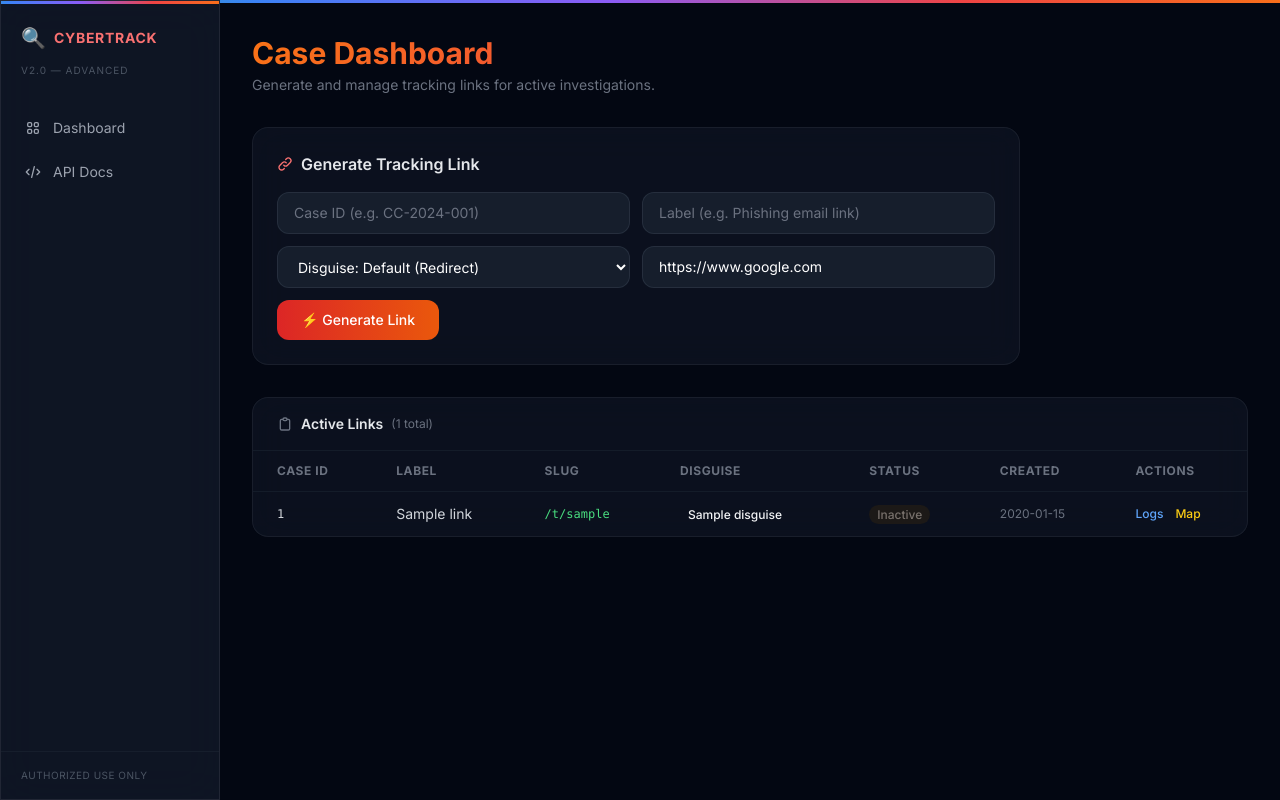
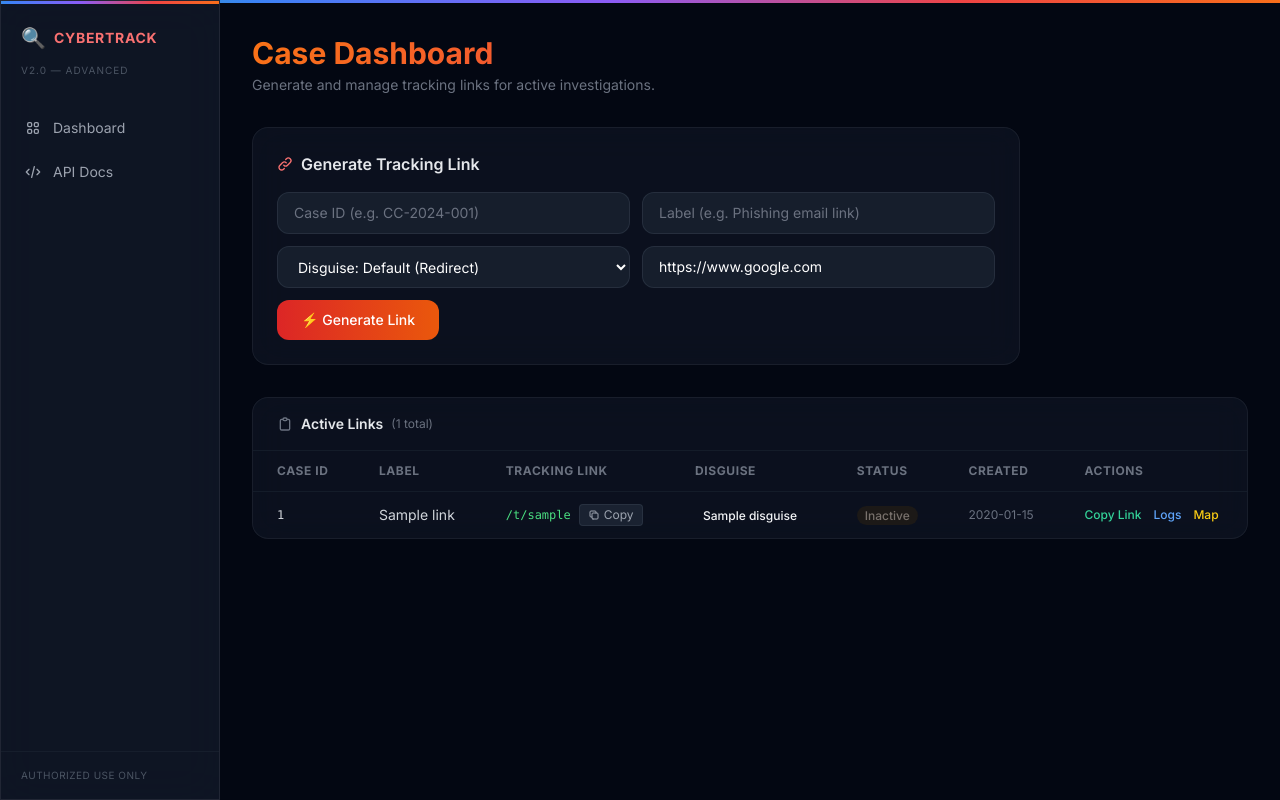
Before and after one commit to jerixhp33/locationtrack, a FastAPI app: template templates/dashboard.html in a window 1280 px wide. Run offline with FastAPI, Linux system fonts and the light colour scheme; the template is opened without the code that fills it: most values are stand-ins (such as "Sample title", 1, 10 or a date in 2020); some libraries are stand-ins or nearby versions.

Commit message:
feat: dynamic live domain URL generation and copy link button on every row

```diff
--- a/templates/dashboard.html
+++ b/templates/dashboard.html
@@ -74,7 +74,7 @@
         <tr class="border-b border-gray-800/50 text-xs text-gray-500 uppercase tracking-wider">
           <th class="text-left px-6 py-3">Case ID</th>
           <th class="text-left px-6 py-3">Label</th>
-          <th class="text-left px-6 py-3">Slug</th>
+          <th class="text-left px-6 py-3">Tracking Link</th>
           <th class="text-left px-6 py-3">Disguise</th>
           <th class="text-left px-6 py-3">Status</th>
           <th class="text-left px-6 py-3">Created</th>
@@ -86,7 +86,16 @@
         <tr class="hover:bg-white/[0.02] transition">
           <td class="px-6 py-3 font-mono text-xs text-gray-300">{{ link.case_id }}</td>
           <td class="px-6 py-3 text-gray-300">{{ link.label or '—' }}</td>
-          <td class="px-6 py-3 font-mono text-xs text-green-400">/t/{{ link.slug }}</td>
+          <td class="px-6 py-3">
+            <div class="flex items-center gap-2">
+              <span class="font-mono text-xs text-green-400">/t/{{ link.slug }}</span>
+              <button onclick="copySlugUrl('{{ link.slug }}', this)" title="Copy full tracking link"
+                class="text-gray-400 hover:text-white text-xs px-2 py-0.5 rounded bg-gray-800/80 hover:bg-gray-700 border border-gray-700/50 transition flex items-center gap-1">
+                <svg class="w-3 h-3" fill="none" stroke="currentColor" stroke-width="2" viewBox="0 0 24 24"><path stroke-linecap="round" stroke-linejoin="round" d="M8 16H6a2 2 0 01-2-2V6a2 2 0 012-2h8a2 2 0 012 2v2m-6 12h8a2 2 0 002-2v-8a2 2 0 00-2-2h-8a2 2 0 00-2 2v8a2 2 0 002 2z"/></svg>
+                <span>Copy</span>
+              </button>
+            </div>
+          </td>
           <td class="px-6 py-3">
             <span class="badge-{{ link.disguise or 'default' }} text-xs px-2 py-0.5 rounded-full font-medium">
               {{ link.disguise or 'default' }}
@@ -101,7 +110,8 @@
           </td>
           <td class="px-6 py-3 text-gray-500 text-xs">{{ link.created_at[:10] if link.created_at else '—' }}</td>
           <td class="px-6 py-3">
-            <div class="flex gap-3">
+            <div class="flex items-center gap-3">
+              <button onclick="copySlugUrl('{{ link.slug }}', this)" class="text-emerald-400 hover:text-emerald-300 text-xs transition font-medium">Copy Link</button>
               <a href="/dashboard/logs/{{ link.id }}" class="text-blue-400 hover:text-blue-300 text-xs transition font-medium">Logs</a>
               <a href="/dashboard/map/{{ link.id }}" class="text-yellow-400 hover:text-yellow-300 text-xs transition font-medium">Map</a>
             </div>
@@ -134,11 +144,12 @@
       const res  = await fetch('/api/links/create', { method: 'POST', body: fd });
       const data = await res.json();
 
-      if (data.tracking_url) {
-        _generatedUrl = data.tracking_url;
-        document.getElementById('generatedUrl').textContent = data.tracking_url;
+      if (data.slug) {
+        // Automatically construct full URL using the current live domain
+        _generatedUrl = window.location.origin + '/t/' + data.slug;
+        document.getElementById('generatedUrl').textContent = _generatedUrl;
         document.getElementById('result').classList.remove('hidden');
-        setTimeout(() => location.reload(), 2000);
+        setTimeout(() => location.reload(), 2500);
       }
     } catch(err) {
       alert('Error creating link');
@@ -158,5 +169,18 @@
       }, 2000);
     });
   }
+
+  function copySlugUrl(slug, btn) {
+    const fullUrl = window.location.origin + '/t/' + slug;
+    navigator.clipboard.writeText(fullUrl).then(() => {
+      const originalText = btn.innerHTML;
+      btn.innerHTML = '✓ Copied!';
+      btn.classList.add('text-green-400');
+      setTimeout(() => {
+        btn.innerHTML = originalText;
+        btn.classList.remove('text-green-400');
+      }, 2000);
+    });
+  }
 </script>
 {% endblock %}
```
Also changed, not shown: routers/links.py (+10 -3 lines).
